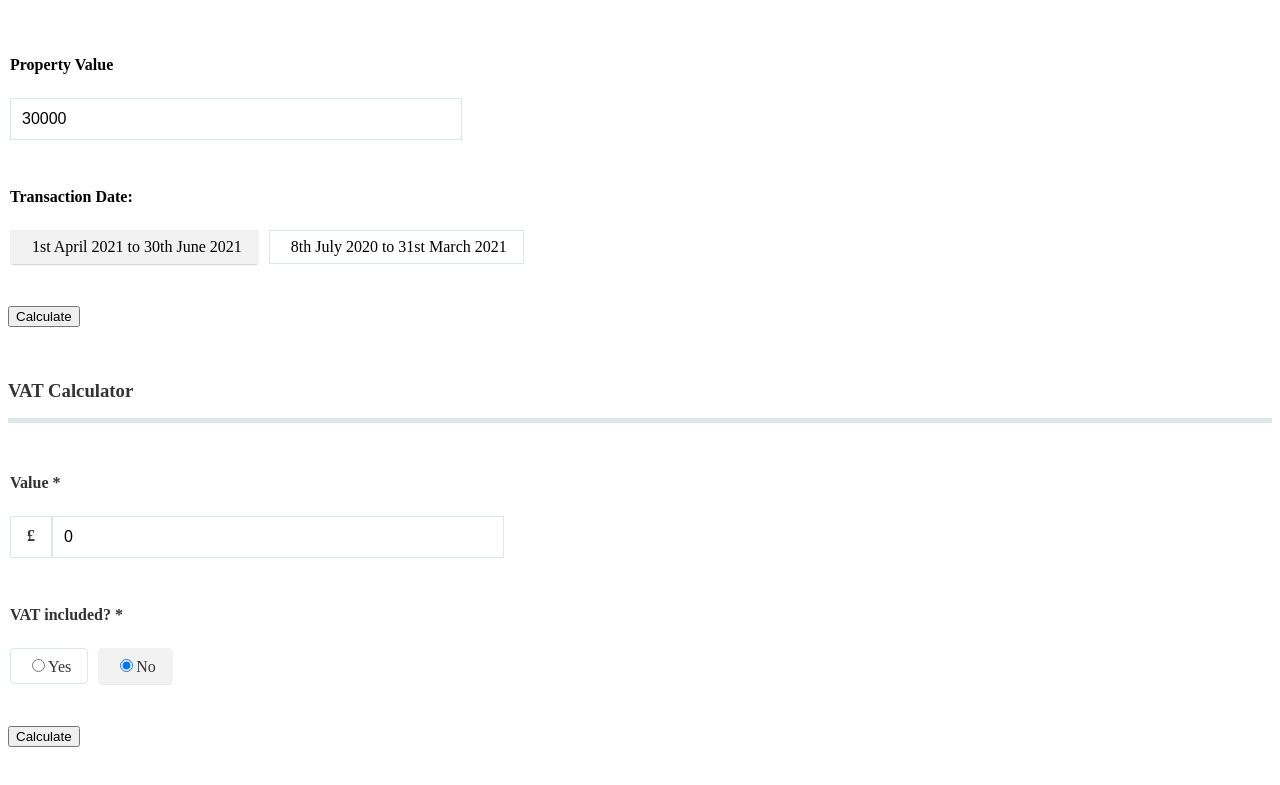
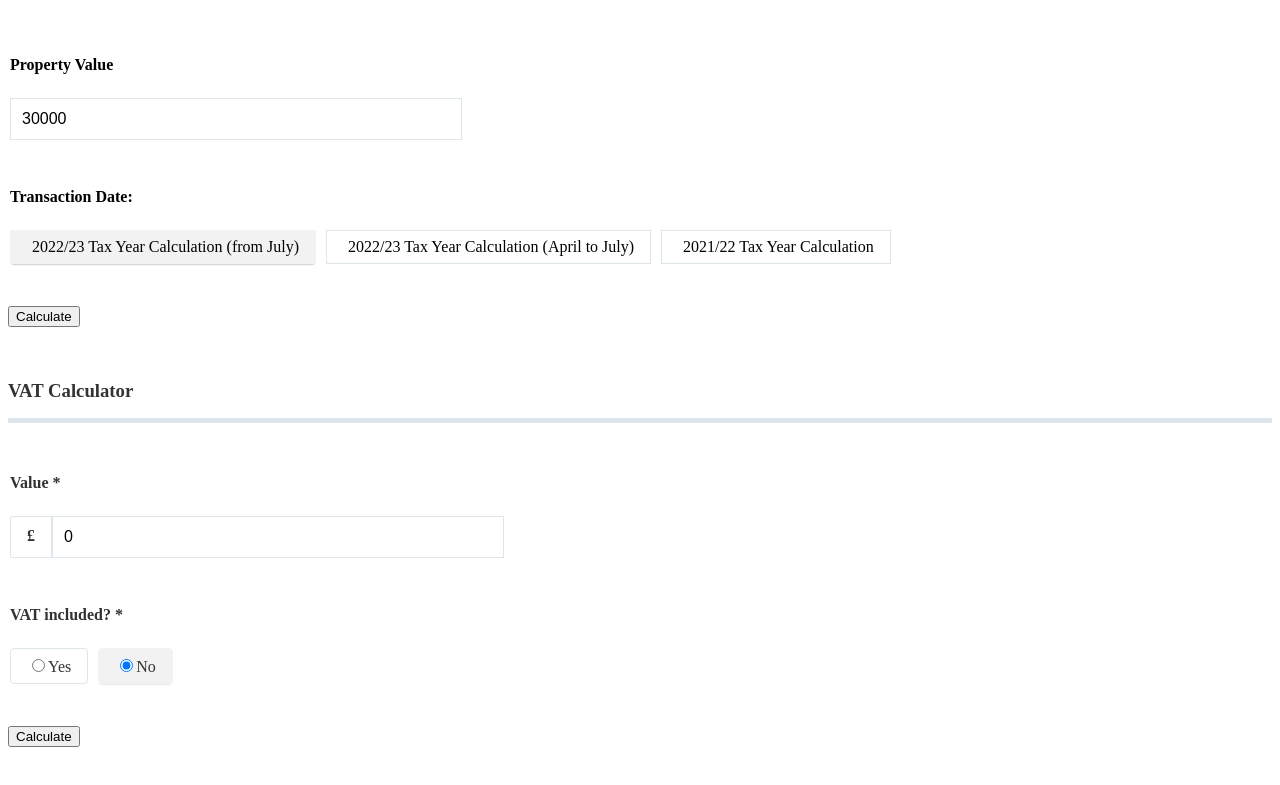
Before and after one commit to PracticeWEB/pw-calculators-frontend, a Vue app: page / in a window 1280 px wide. Shown: the part 2186-2971 px from the top of the page. Built offline with nearby package versions, Linux system fonts and the light colour scheme.

Commit message:
Updated components to new sass  loading. Added dynamic date support

```diff
--- a/src/App.vue
+++ b/src/App.vue
@@ -14,12 +14,12 @@ import Vat from '@/components/Vat.ce.vue'
     />
     <PropertyTaxes
       service-root="http://localhost:8080"
-      option-data='[["2021","1st April 2021 to 30th June 2021"],["2020","8th July 2020 to 31st March 2021"]]'
+
     />
     <Vat service-root="http://localhost:8080" />
   </main>
 </template>
 
 <style lang="scss">
-@import '@/scss/globals.scss';
+@use '@/scss/globals.scss';
 </style>
--- a/src/components/FuelCost.ce.vue
+++ b/src/components/FuelCost.ce.vue
@@ -100,5 +100,5 @@ async function submitCalculation() {
 </script>
 
 <style lang="scss">
-@import '@/scss/globals.scss';
+@use '@/scss/globals.scss';
 </style>
--- a/src/components/Payslip.ce.vue
+++ b/src/components/Payslip.ce.vue
@@ -91,7 +91,7 @@
       <fieldset class="form-item">
         <p class="form-item__title">Tax year:</p>
         <div class="form-item__wrapper form-item__wrapper--year-selector  flex-wrap">
-          <label v-for="[date_key, date_value] in options" :key="date_key" class="form-item__label flex-grow" :class="{active: input.date === date_key}" >
+          <label v-for="[date_key, date_value] in dateOptions" :key="date_key" class="form-item__label flex-grow" :class="{active: input.date === date_key}" >
             <input type="radio" v-model="input.date" :value="date_key" class="form-item__input form-item__input--radio form-item__input--radio--hidden" />
             {{ date_value }}
           </label>
@@ -127,8 +127,9 @@
 </template>
 <script setup lang="ts">
 
-import {ref, computed, watch, onMounted} from "vue";
+import {ref, computed, watch, onMounted, nextTick} from "vue";
 import currencyFormatter from "@/composables/CurrencyFormatter";
+import type { Ref } from 'vue'
 // @ts-ignore
 import {Tab, Tabs} from 'vue3-tabs-component';
 
@@ -160,6 +161,11 @@ type payslipOutput = {
   week: payslipOutputPeriod
 }
 
+type dateOptionData = {
+  [key:string]: dateOptionSet
+}
+type dateOptionSet = Array<Array<string>>
+
 const props = defineProps({
   serviceRoot: {
     type: String,
@@ -173,6 +179,15 @@ const props = defineProps({
     type: String,
   }
 });
+
+// Ref for the full date option set.
+const allDateOptions:Ref<dateOptionData> = ref({});
+
+// Ref for the filtered options.
+const dateOptions: Ref<Array<Array<string>>> = ref(
+    allDateOptions.value["england"]
+);
+
 
 const input = ref<payslipInput>({
   salarySacrificeApplied: false,
@@ -209,14 +224,6 @@ const processed= ref(false);
 
 // use a ref to allow us to handle the scroll to results. We actually target the form since the results may not be in the viewport yet.
 const scrollTo = ref<null | HTMLDivElement>(null);
-
-const options = computed(() => {
-  if (typeof props.optionData === 'string') {
-    return JSON.parse(props.optionData);
-  } else {
-    return [];
-  }
-})
 
 const outputFormatted = computed(() => {
   const formatted = new Map();
@@ -257,6 +264,15 @@ watch(studentLoanPlan, plan => {
   input.value.studentLoanPlan = plan;
 });
 
+// Watch for region changes so that the button lists can update.
+watch( () => input.value.region, async() => {
+  // switch the options.
+  dateOptions.value= allDateOptions.value[input.value.region];
+  // Ensure that we redraw.
+  await nextTick()
+}, {immediate: true})
+
+
 async function submitCalculation() {
   const url = `${props.serviceRoot}/calculator/payslip`;
   const response = await fetch(url, {
@@ -273,14 +289,27 @@ async function submitCalculation() {
 }
 
 onMounted(() => {
+  // Grab any option data attached to the tag.
+  const parsedOptions: dateOptionData |dateOptionSet = typeof props.optionData !== 'undefined' ? JSON.parse(props.optionData) : {};
+  // Try to detect the old format and wrap it if needed.
+  if (Array.isArray(parsedOptions)) {
+    allDateOptions.value = {
+      "england":  parsedOptions,
+      "wales": parsedOptions,
+      "scotland" :parsedOptions
+    };
+  } else {
+    allDateOptions.value = parsedOptions
+  }
+
+  // Force initial options.
+  dateOptions.value = allDateOptions.value["england"]
+
+  // Try to set default.
   if (props.defaultOption) {
-    input.value.date = props.defaultOption;
-  } else if(typeof props.optionData === 'string') {
-    // Parse the json and try to pick a default. Note we are duplicating the computed options.
-    const options = JSON.parse(props.optionData);
-    if ( Array.isArray(options)  && Array.isArray(options[0])) {
-      input.value.date = options[0][0];
-    }
+    input.value.date = props.defaultOption
+  } else {
+    input.value.date = dateOptions.value[0][0]
   }
 })
 
@@ -290,5 +319,5 @@ function scrollToResults() {
 
 </script>
 <style lang="scss">
-@import '@/scss/globals.scss';
+@use '@/scss/globals.scss';
 </style>
--- a/src/components/PropertyTaxes.ce.vue
+++ b/src/components/PropertyTaxes.ce.vue
@@ -121,7 +121,7 @@ Property Taxes covers both Stamp Duty and Land  & Buildings Transaction Tax ( LB
           <div class="form-item__wrapper form-item__wrapper--year-selector flex-wrap">
             <label
               class="form-item__label flex-grow"
-              v-for="[date_key, date_value] in options"
+              v-for="[date_key, date_value] in dateOptions"
               :key="date_key"
               :class="{ active: input.date === date_key }"
             >
@@ -175,8 +175,9 @@ Property Taxes covers both Stamp Duty and Land  & Buildings Transaction Tax ( LB
   </div>
 </template>
 <script setup lang="ts">
-import {computed, onMounted, ref} from 'vue'
+import {computed, onMounted, ref, watch, nextTick} from 'vue'
 import currencyFormatter from '@/composables/CurrencyFormatter'
+import type { Ref } from 'vue'
 
 // Defne types.
 type propertyInput = {
@@ -191,6 +192,13 @@ type propertyOutput = {
   secondHomeDuty: number
 }
 
+
+type dateOptionData = {
+  [key:string]: dateOptionSet
+}
+
+type dateOptionSet = Array<Array<string>>
+
 const props = defineProps({
   serviceRoot: {
     type: String,
@@ -198,12 +206,20 @@ const props = defineProps({
   },
   optionData: {
     type: String,
-    default: "[[\"2021-10\", \"From 1st October 2021\"],[\"2021-07\", \"1st July 2021 to 30th September 2021\"],[\"2021\",\"1st April 2021 to 30th June 2021\"],[\"2020\",\"8th July 2020 to 31st March 2021\"]]",
+    //default: "[[\"2022-09\",\"From late 2022: England - 2022-09/ Wales 2022-10/ Scotland 2022-12\"],[\"2021-10\",\"From 1st October 2021\"],[\"2021-07\",\"1st July 2021 to 30th September 2021\"],[\"2021\",\"1st April 2021 to 30th June 2021\"]]",
+    default: "{\"england\":[[\"2022-07\", \"2022/23 Tax Year Calculation (from July)\"],[\"2022-04\", \"2022/23 Tax Year Calculation (April to July)\"], [\"2021\", \"2021/22 Tax Year Calculation\"]], \"wales\":[[\"NONE\", \"NONE\"]]}"
   },
   defaultOption: {
     type: String,
   }
 });
+
+const allDateOptions:Ref<dateOptionData> = ref({});
+
+// Ref for the filtered options.
+const dateOptions: Ref<Array<Array<string>>> = ref(
+  allDateOptions.value["england"]
+);
 
 const input = ref<propertyInput>({
   region: 'england',
@@ -212,6 +228,15 @@ const input = ref<propertyInput>({
   firstTime: 'no',
   date: new Date().getFullYear()
 })
+
+// Watcher on the region. Source uses function format since input is the ref.
+watch(() => input.value.region, async  () => {
+  // switch the options.
+  dateOptions.value= allDateOptions.value[input.value.region];
+  // Ensure that we redraw.
+  await nextTick()
+}, {immediate:true})
+
 
 const output = ref<propertyOutput>({ duty: 0, secondHomeDuty: 0 })
 const processed = ref(false)
@@ -227,11 +252,6 @@ const dutyName = computed(() => {
       break
   }
   return dutyName
-})
-
-const options = computed(() => {
-  const options = typeof props.optionData !== 'undefined' ? JSON.parse(props.optionData) : [];
-  return options
 })
 
 // Use computed prop to format the output values.
@@ -257,19 +277,31 @@ async function submitCalculation() {
 }
 
 onMounted(() => {
+  // Grab any option data attached to the tag.
+  const parsedOptions: dateOptionData |dateOptionSet = typeof props.optionData !== 'undefined' ? JSON.parse(props.optionData) : {};
+  // Try to detect the old format and wrap it if needed.
+  if (Array.isArray(parsedOptions)) {
+    allDateOptions.value = {
+      "england":  parsedOptions,
+      "wales": parsedOptions,
+      "scotland" :parsedOptions
+    };
+  } else {
+    allDateOptions.value = parsedOptions
+  }
+  // Force initial options.
+  dateOptions.value = allDateOptions.value["england"]
+
+  // Try to set default.
   if (props.defaultOption) {
-    input.value.date = props.defaultOption;
-  } else if(typeof props.optionData !== 'undefined') {
-    // Parse the json and try to pick a default. Note we are duplicating the computed options.
-    const options = JSON.parse(props.optionData);
-    if (options[0][0]) {
-      input.value.date = options[0][0];
-    }
+    input.value.date = props.defaultOption
+  } else {
+    input.value.date = dateOptions.value[0][0]
   }
 })
 
 </script>
 
 <style lang="scss">
-@import '@/scss/globals.scss';
+@use '@/scss/globals.scss';
 </style>
--- a/src/components/Vat.ce.vue
+++ b/src/components/Vat.ce.vue
@@ -121,5 +121,5 @@ async function submitCalculation() {
 }
 </script>
 <style lang="scss">
-@import '@/scss/globals.scss';
+@use '@/scss/globals.scss';
 </style>
```
